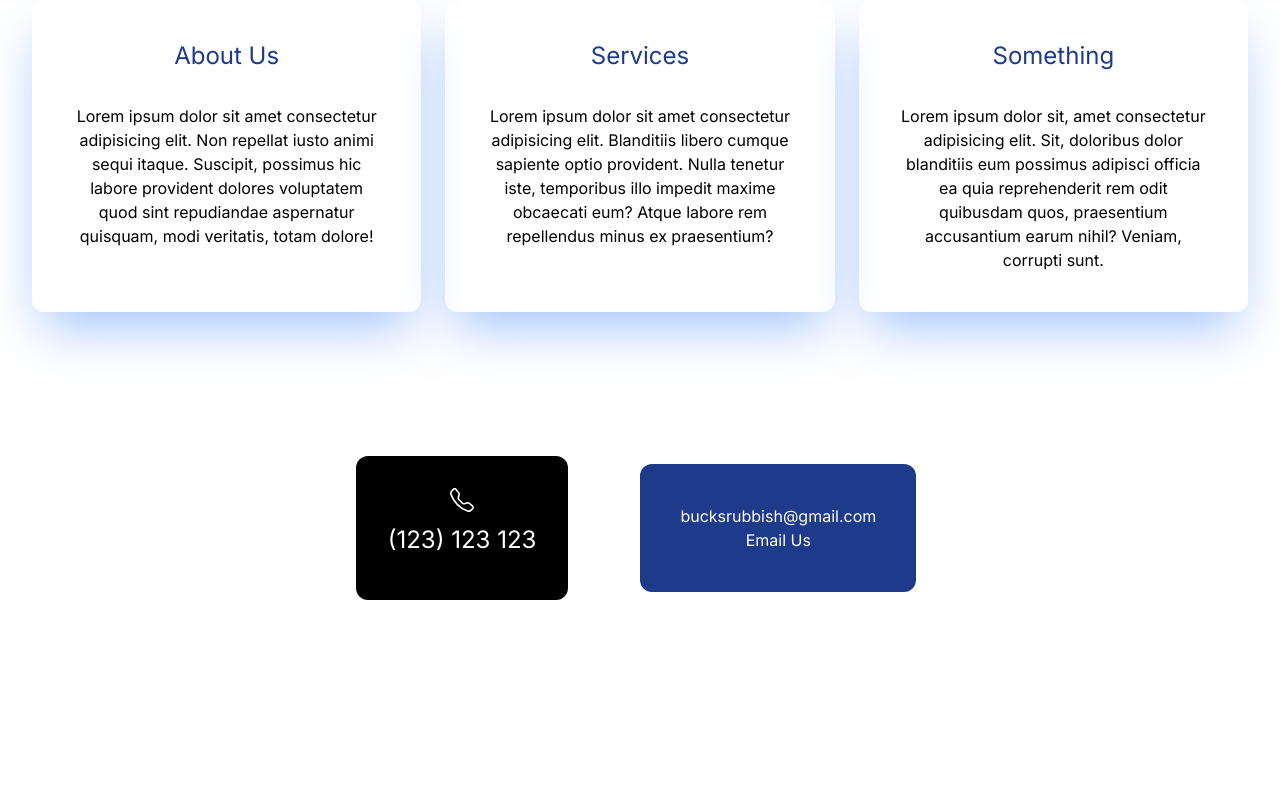
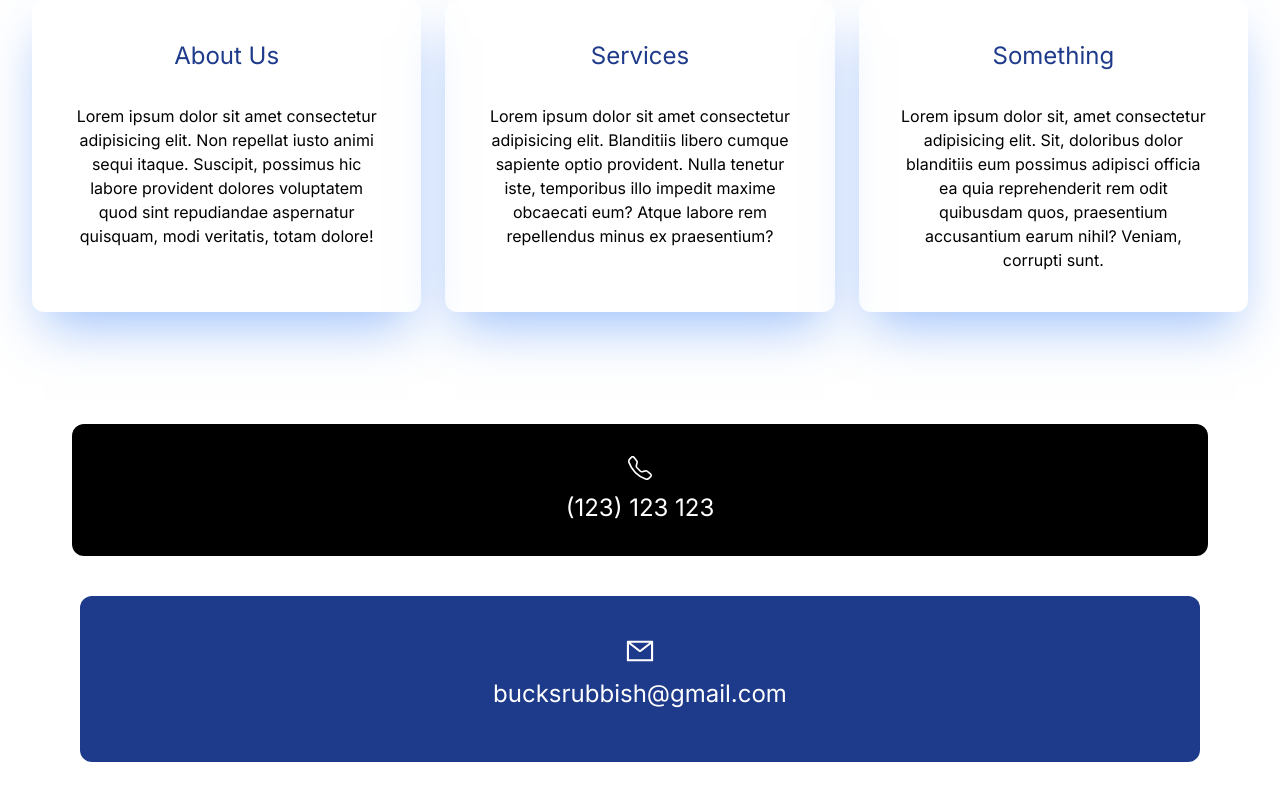
Before and after one commit to AdamRuffner/rubbish, a Next.js app: page / in a window 1280 px wide. Shown: the part 332-1132 px from the top of the page. Before the commit the page ends 1004 px from the top, so only its background shows below. Built offline with nearby package versions, Linux system fonts and the light colour scheme.

Commit message:
added emailing link, barebones done

```diff
--- a/src/app/page.js
+++ b/src/app/page.js
@@ -1,4 +1,5 @@
 import { BsTelephone } from "react-icons/bs";
+import { AiOutlineMail } from "react-icons/ai";
 
 export default function Home() {
   return (
@@ -50,7 +51,7 @@ export default function Home() {
         </div>
       </section>
       <section>
-        <div className="text-center m-10 lg:flex justify-center">
+        <div className="text-center m-10">
           <div className="bg-black text-white p-8 m-8 rounded-xl">
             <a href="tel:7656069506">
               <div className="flex justify-center text-2xl pb-3">
@@ -60,8 +61,14 @@ export default function Home() {
             </a>
           </div>
           <div className="bg-blue-900 text-white p-10 m-10 rounded-xl">
-            <p>bucksrubbish@gmail.com</p>
-            <p>Email Us</p>
+            <div className="flex justify-center text-2xl pb-3">
+              <a href="mailto:bucksrubbish@gmail.com">
+                <div className="flex justify-center text-3xl pb-3">
+                  <AiOutlineMail />
+                </div>
+                <p className="text-2xl">bucksrubbish@gmail.com</p>
+              </a>
+            </div>
           </div>
         </div>
       </section>
```
